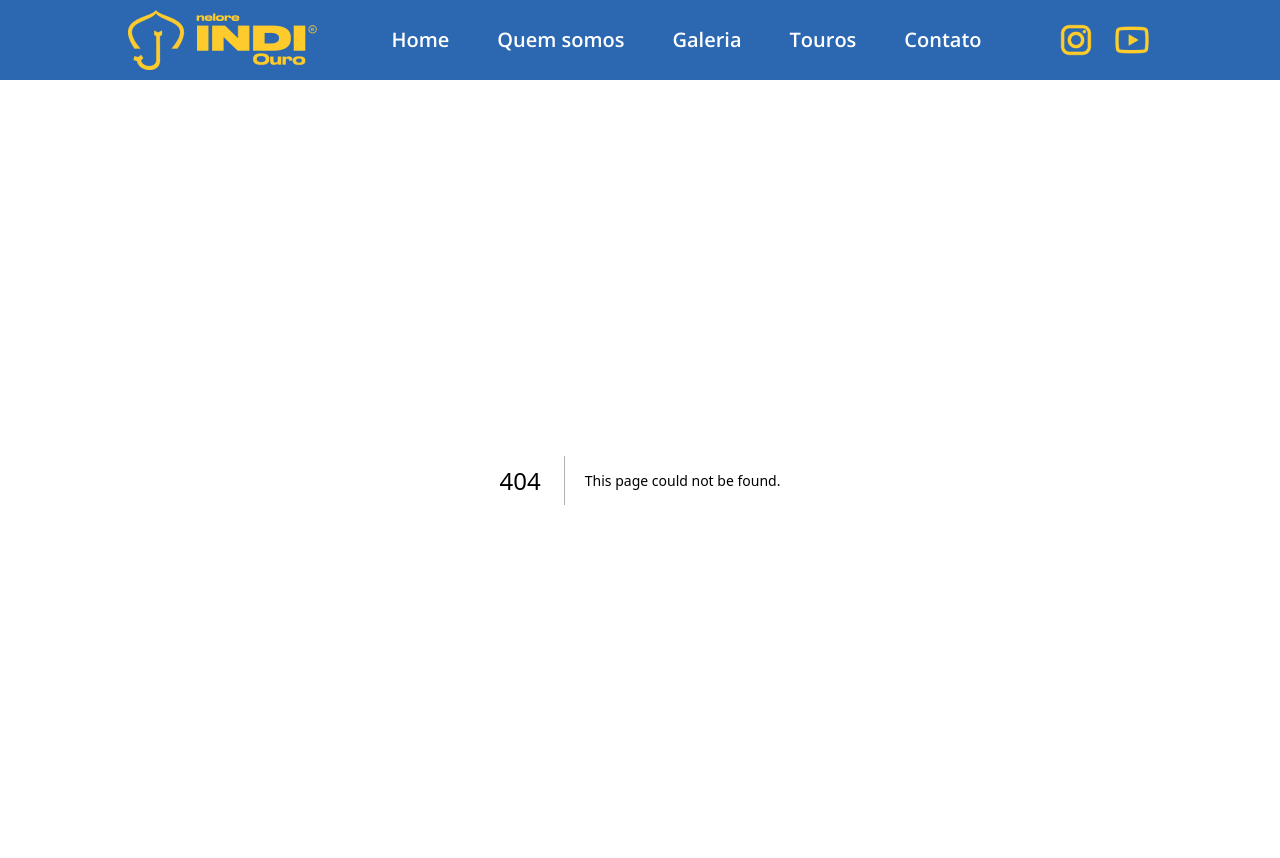
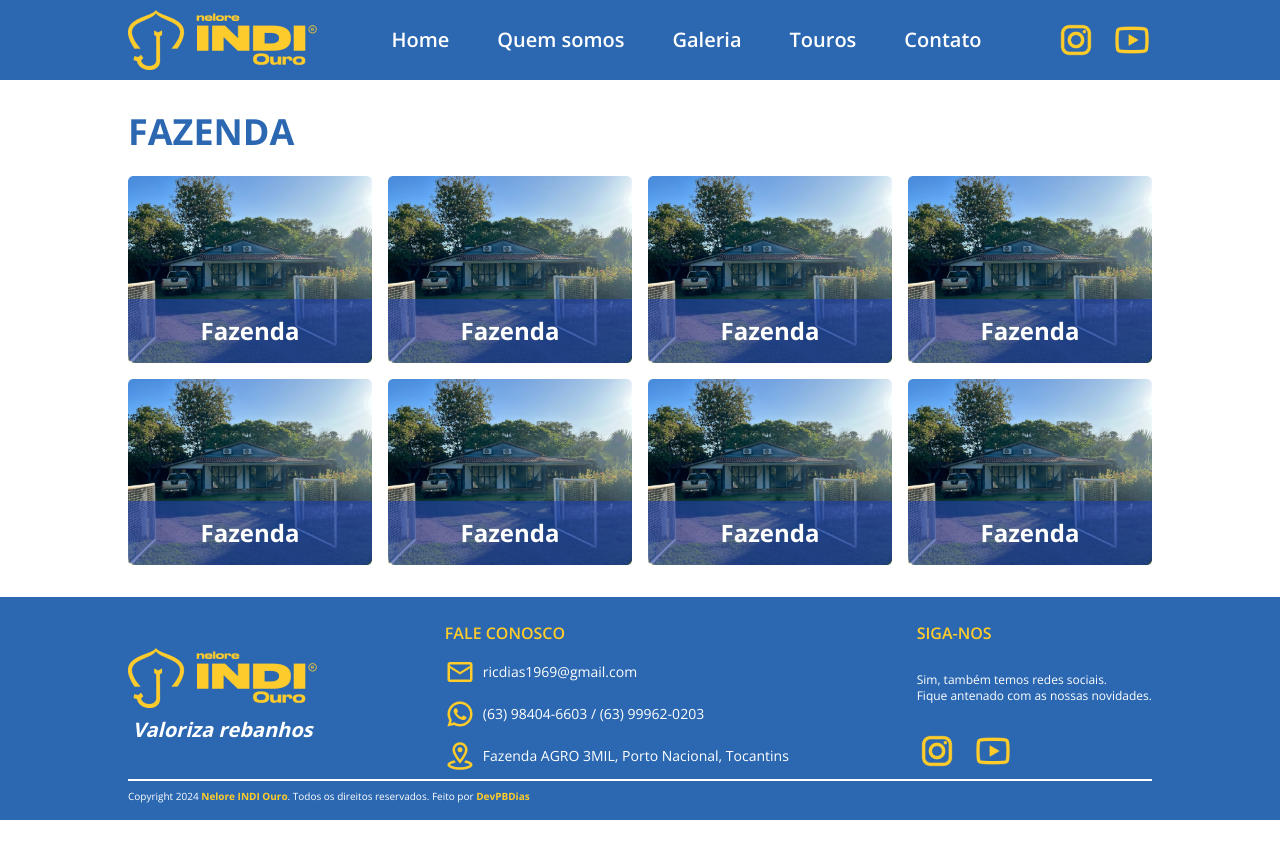
Before and after one commit to DevPBDias/indi-ouro-website, a Next.js app: page /gallery/1 in a window 1280 px wide. Before the commit this address had no page. Shown: the top 858 px of the page. After the commit the page ends 820 px from the top, so only its background shows below. Built offline with nearby package versions, Linux system fonts and the light colour scheme.

Commit message:
feat: created id gallery page and loading page

```diff
--- /dev/null
+++ b/src/app/gallery/[id]/loading.tsx
@@ -0,0 +1,9 @@
+import React from 'react'
+
+const Loading = () => {
+  return (
+    <div>Loading...</div>
+  )
+}
+
+export default Loading
--- /dev/null
+++ b/src/app/gallery/[id]/page.tsx
@@ -0,0 +1,31 @@
+'use client'
+
+import Footer from '@/components/footer/Footer'
+import GalleryCard from '@/components/gallery/GalleryCard'
+import { galleryData } from '@/constants/galleryData'
+import { IGalleryCard } from '@/interfaces'
+import React, { Suspense, useEffect, useState } from 'react'
+import Loading from './loading'
+
+const GalleryDetails = ({ params }: { params: { id: string | number } }) => {
+    const galleryId = params.id
+    const filteredGallery = galleryData?.filter((gallery: IGalleryCard) => gallery.id === Number(galleryId))
+
+    return (
+        <main>
+            <Suspense fallback={<Loading />}>
+                <section className='flex flex-col flex-wrap px-[10%] gap-6 my-8'>
+                    <h1 className='text-4xl uppercase font-bold text-[--primary-color]'>{filteredGallery[0]?.title}</h1>
+                    <div className='grid gap-4 grid-cols-4'>
+                        {
+                            galleryData.map((data: IGalleryCard) => <GalleryCard key={data.id} data={data} />)
+                        }
+                    </div>
+                </section>
+            </Suspense>
+            <Footer />
+        </main>
+    )
+}
+
+export default GalleryDetails
--- a/src/components/footer/ContactFooter.tsx
+++ b/src/components/footer/ContactFooter.tsx
@@ -9,7 +9,7 @@ const ContactFooter = () => {
             >Fale conosco</h3>
             {
                 footerLinks.map((links) => (
-                    <div className='flex flex-row gap-2 items-center'>
+                    <div key={links.id} className='flex flex-row gap-2 items-center'>
                         <Image src={links.icon} alt={links.description} />
                         <p className='text-sm text-[--txt-primary-color]'
                         >{links.value}</p>
--- a/src/components/gallery/GalleryCard.tsx
+++ b/src/components/gallery/GalleryCard.tsx
@@ -1,10 +1,18 @@
+'use client'
+
 import { IGalleryCard } from '@/interfaces'
 import Image from 'next/image'
+import { useRouter } from 'next/navigation'
 import React from 'react'
 
-const GalleryCard = ({data}: any | IGalleryCard) => {
+const GalleryCard = ({ data }: any | IGalleryCard) => {
+  const router = useRouter()
+
   return (
-    <div className='relative w-full h-full cursor-pointer hover:scale-[1.05]'>
+    <div
+      className='relative w-full h-full cursor-pointer hover:scale-[1.05]'
+      onClick={() => router.push(`/gallery/${data.id}`)}
+    >
       <picture className='w-full h-full'>
         <Image className='w-full h-full' src={data.image} alt={`${data.title} gallery main image`} />
       </picture>
```
Lines whose indentation alone changed are shown as unchanged.
